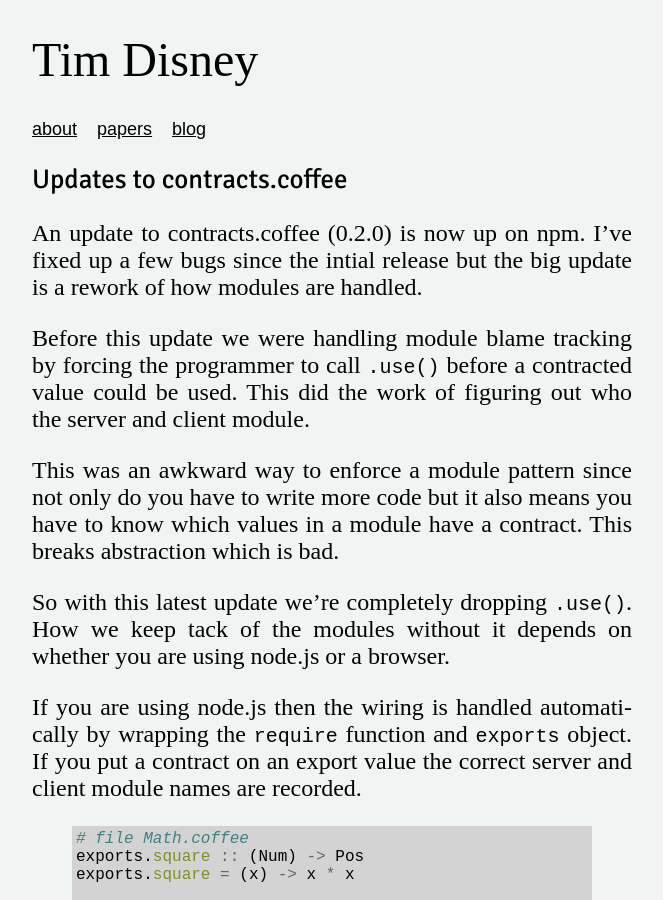
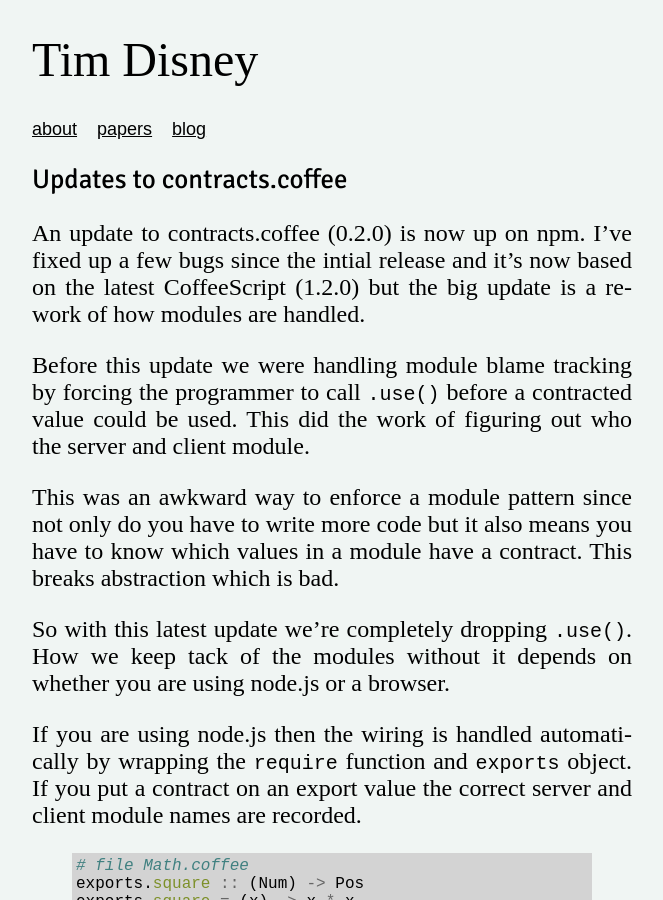
Before and after one commit to disnet/disnet.github.com, a Jekyll site: the page built from _posts/2012-1-4-updates-to-contracts.coffee.markdown, in a window 1280 px wide and 900 px high. Shown: the whole window, without its empty margins (308-971 px from the left). Built offline with Jekyll 4.4.1, drawn with Linux system fonts in a browser that asks for light colours; some web fonts are replaced; comment, search, counter and statistics services are not loaded.

Commit message:
mention CS 1.2.0

```diff
--- a/_posts/2012-1-4-updates-to-contracts.coffee.markdown
+++ b/_posts/2012-1-4-updates-to-contracts.coffee.markdown
@@ -4,8 +4,9 @@
 ---
 
 An update to contracts.coffee (0.2.0) is now up on npm. I've fixed up
-a few bugs since the intial release but the big update is a rework of how
-modules are handled.
+a few bugs since the intial release and it's now based on the
+latest CoffeeScript (1.2.0)
+but the big update is a rework of how modules are handled.
 
 Before this update we were handling module blame tracking by forcing the
 programmer to call `.use()` before a contracted value could be used. This
```
